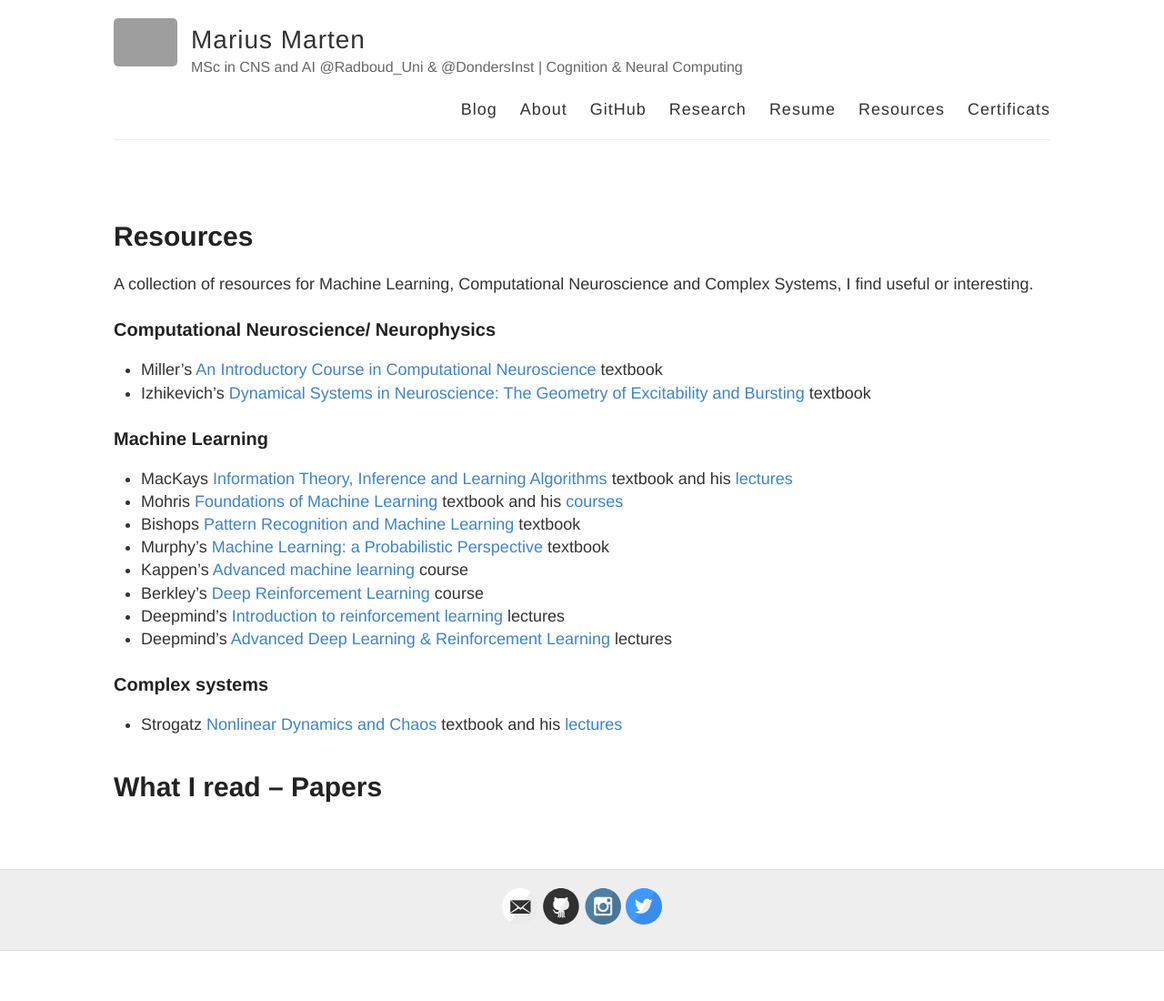
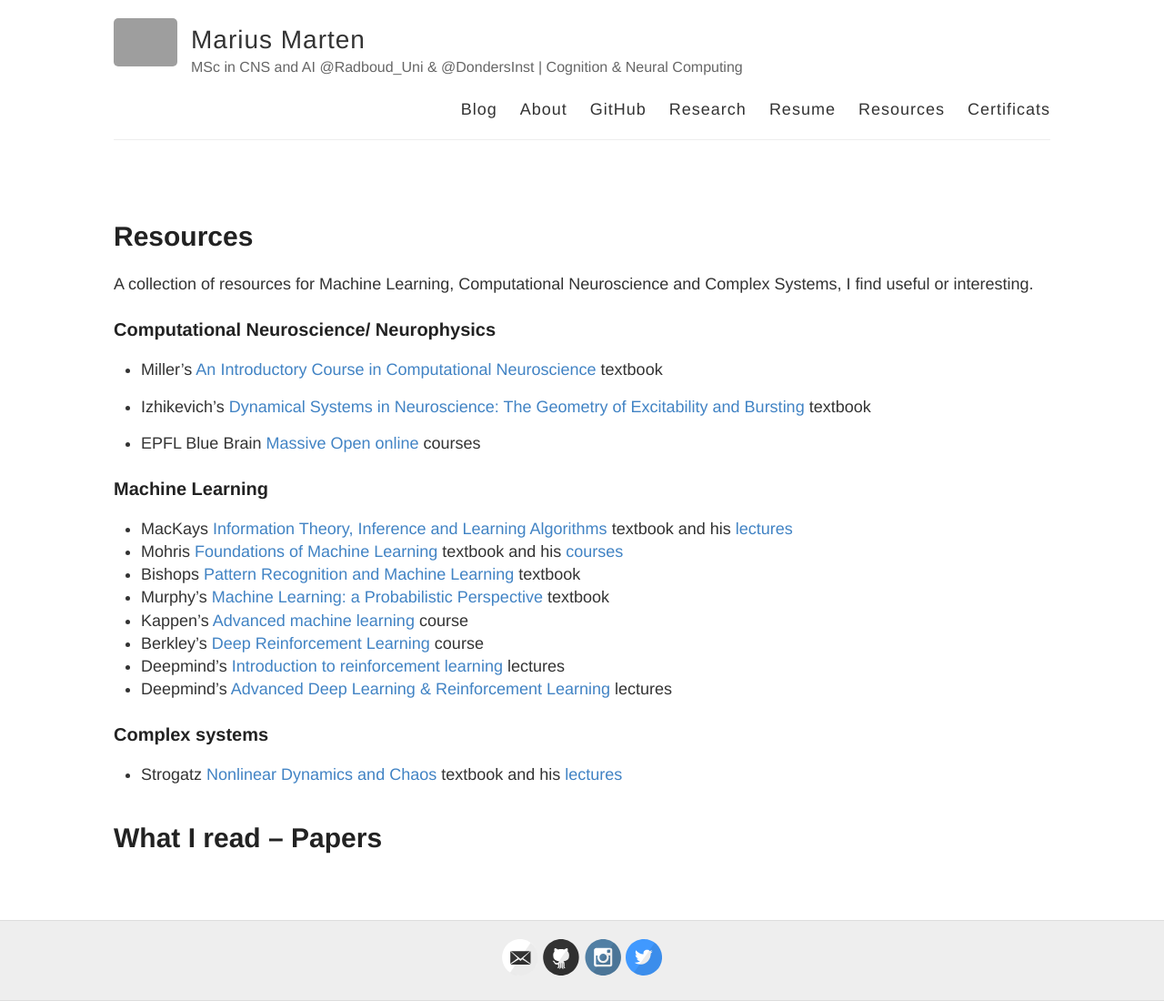
Before and after one commit to Mariusmarten/mariusmarten.github.io, a Jekyll site: the page built from resources.md, in a window 1280 px wide. Shown: the whole page at 91% size. Built offline with Jekyll 4.4.1, drawn with Linux system fonts in a browser that asks for light colours; before the commit the page ends 1045 px from its top, so only the background shows below that; grey boxes are pictures that could not be loaded.

Commit message:
Update resources.md

```diff
--- a/resources.md
+++ b/resources.md
@@ -9,6 +9,8 @@ A collection of resources for Machine Learning, Computational Neuroscience and C
 ### Computational Neuroscience/ Neurophysics
 - Miller's [An Introductory Course in Computational Neuroscience](https://mitpress.mit.edu/books/introductory-course-computational-neuroscience) textbook
 - Izhikevich's [Dynamical Systems in Neuroscience: The Geometry of Excitability and Bursting](https://www.izhikevich.org/publications/dsn.pdf) textbook
+
+- EPFL Blue Brain [Massive Open online](https://www.epfl.ch/research/domains/bluebrain/blue-brain/massive-open-online-courses/) courses
 
 ### Machine Learning
 - MacKays [Information Theory, Inference and Learning Algorithms](https://www.inference.org.uk/itprnn/book.pdf) textbook and his [lectures](https://www.youtube.com/playlist?list=PLruBu5BI5n4aFpG32iMbdWoRVAA-Vcso6)
```
